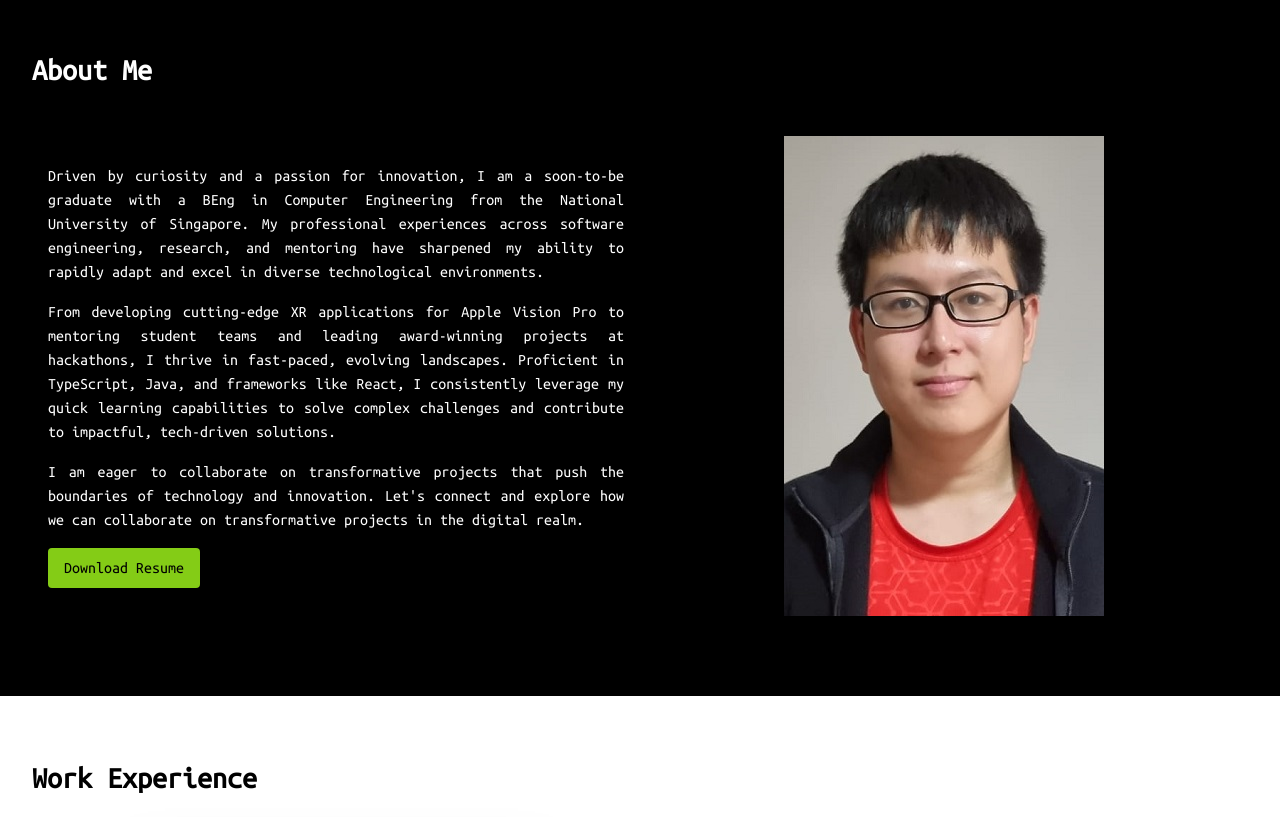
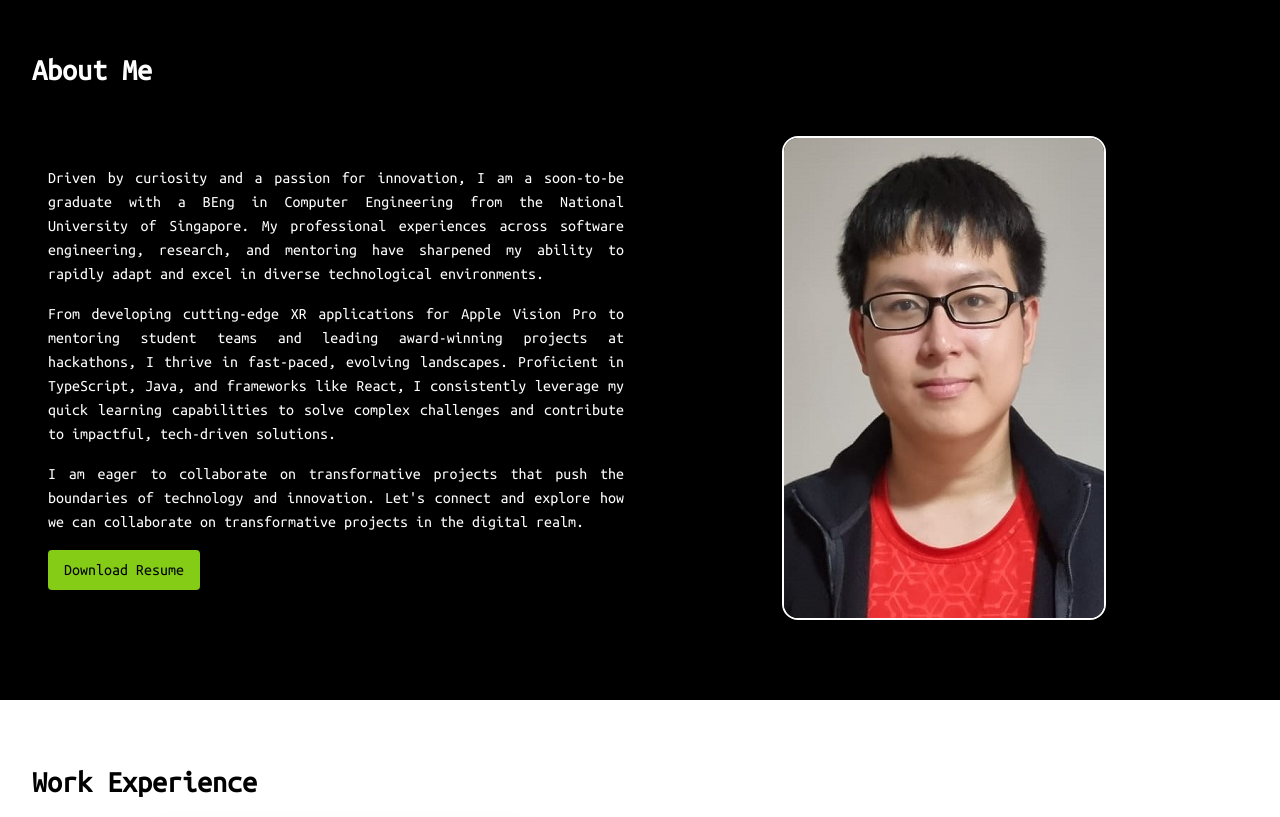
Before and after one commit to joshuan98/resume, a Next.js app: page / in a window 1280 px wide. Shown: the part 460-1277 px from the top of the page. Built offline with nearby package versions, Linux system fonts and the light colour scheme.

Commit message:
Add rounded corners, drop shadow, and animation to photo

```diff
--- a/src/components/About.tsx
+++ b/src/components/About.tsx
@@ -29,7 +29,7 @@ const About: React.FC = () => {
             alt="Profile Photo"
             width={500}
             height={500}
-            className="mx-auto object-contain w-full md:w-auto"
+            className="mx-auto object-contain w-full md:w-auto rounded-2xl shadow-lg border-2 border-secondary dark:border-primary transform transition-transform duration-300 ease-in-out hover:scale-105 hover:rotate-2 hover:shadow-xl"
             style={{ width: 'auto', height: 'auto' }}
           />
         </div>
```
